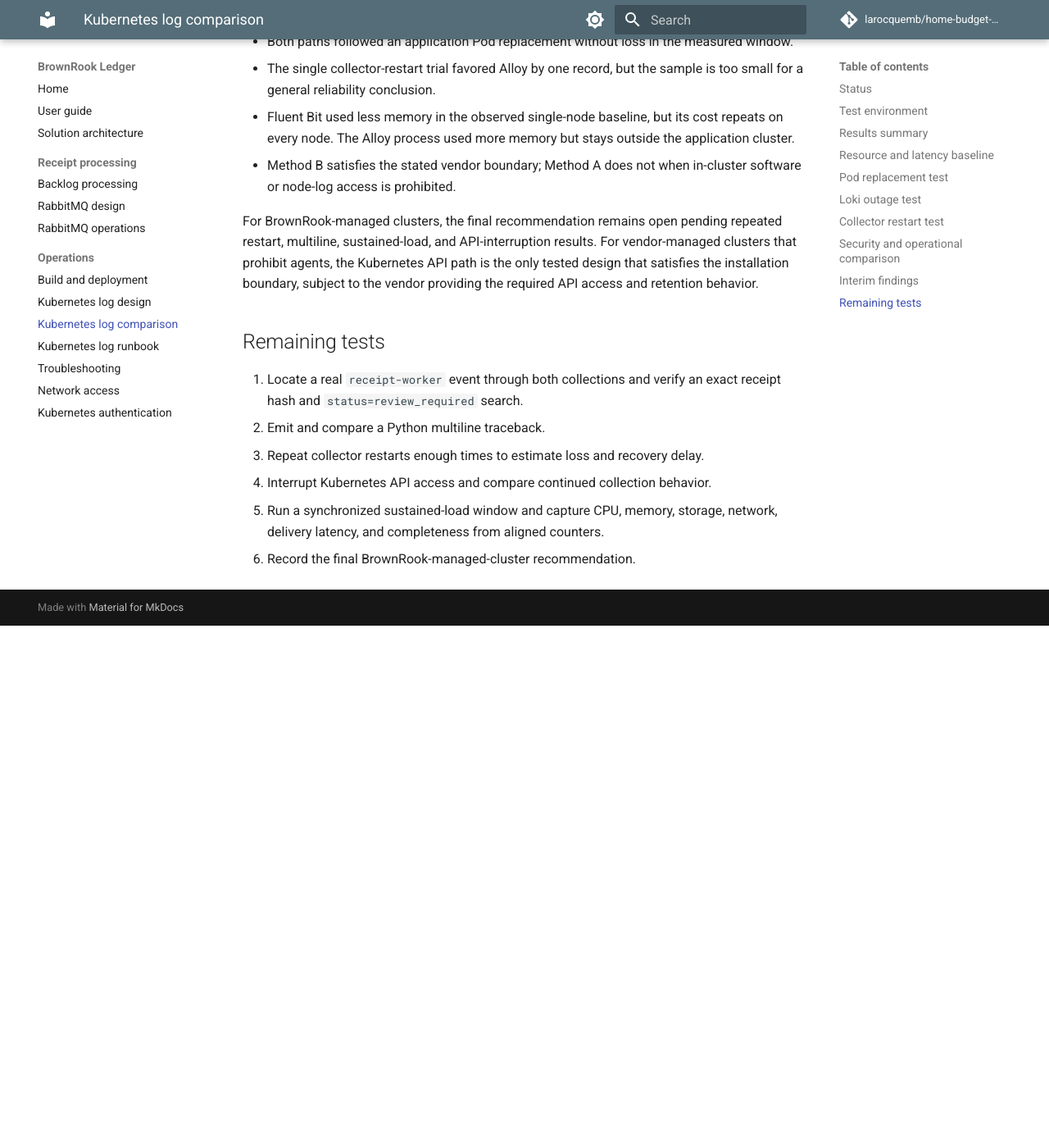
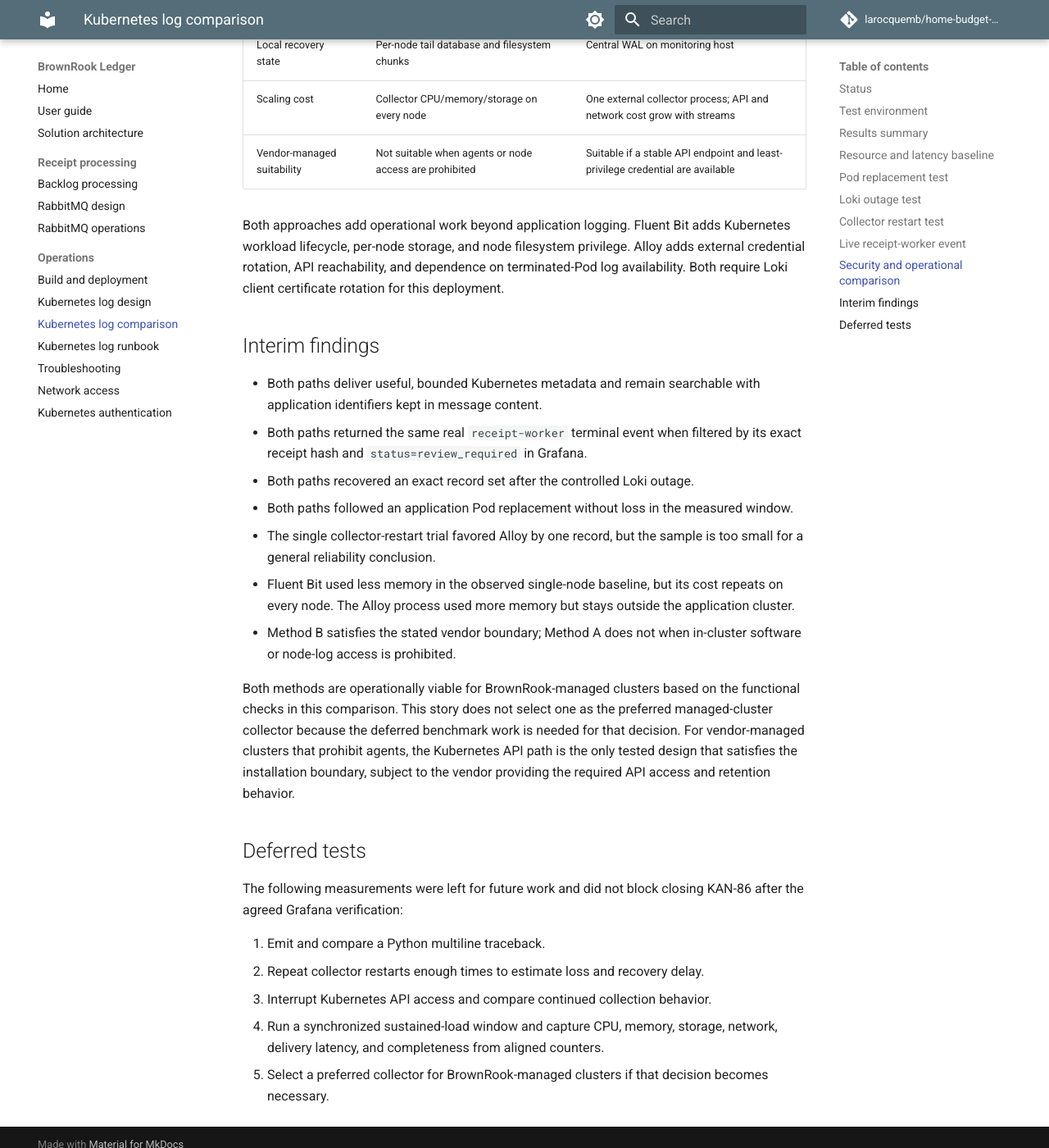
Before and after one commit to larocquemb/home-budget-pipeline, an MkDocs documentation site: the page built from docs/log-collection-comparison.md, in a window 1280 px wide and 1400 px high, scrolled down 4883 px. Shown: the whole window at 82% size. Built offline with MkDocs 1.6.1 and Material for MkDocs 9.7.7, drawn with Linux system fonts in a browser that asks for light colours; comment, search, counter and statistics services are not loaded; before the commit the page ends 5646 px from its top, so only the background shows below that; some of the changed text lies outside the part shown.

Commit message:
KAN-86: Close log collection comparison

```diff
--- a/docs/log-collection-comparison.md
+++ b/docs/log-collection-comparison.md
@@ -9,10 +9,11 @@
 ## Status
 
 The production topology, mandatory Loki mTLS, Grafana access, Pod replacement,
-Loki outage, and one collector-restart trial were verified on 2026-09-14. The
-comparison is not final. A live receipt-worker event, multiline traceback,
-Kubernetes API interruption, repeated restart trials, sustained resource use,
-and network use remain to be measured.
+Loki outage, one collector-restart trial, and a live receipt-worker event were
+verified on 2026-09-14. KAN-86 was accepted as complete after both collection
+methods returned the same live application event through Grafana. The broader
+benchmark tests listed below were deliberately deferred and are not required
+for this functional-verification scope.
 
 ## Test environment
 
@@ -46,6 +47,7 @@
 | Test | Fluent Bit | Kubernetes API and Alloy | Observation |
 | --- | --- | --- | --- |
 | Initial dual delivery | Probe present | Probe present | Grafana returned both `collection` values |
+| Live receipt-worker event | Exact terminal event present | Exact terminal event present | Both paths returned the same receipt hash and `status=review_required` through Grafana |
 | Application Pod replacement | 46 old-Pod and 50 replacement-Pod records | 46 old-Pod and 50 replacement-Pod records | Exact counts for both Pod identities |
 | Loki outage and recovery | 269/269 unique, no gaps or duplicates | 269/269 unique, no gaps or duplicates | Exact sequence sets matched after recovery |
 | Collector restart | 166/167 unique, sequence 114 missing, no duplicates | 167/167 unique, no gaps or duplicates | One Fluent Bit record gap in this trial |
@@ -130,6 +132,20 @@
 settled query. The final observation is therefore one Fluent Bit gap and no
 Alloy gaps or duplicates in this single trial.
 
+## Live receipt-worker event
+
+During a real OCR reprocessing run, the worker emitted a terminal event for
+receipt hash
+`0774172aab99fddba9b689b7b62b23db7ac0f23ae263d79c7bcfb8f2227cbc96`
+with `status=review_required`. A Grafana datasource-proxy query filtered on the
+`receipt-worker` container, exact hash, and exact status. Grafana returned the
+same event from Pod `receipt-worker-65888f8744-tf226` in both the `fluent-bit`
+and `kubernetes-api` collections. The API-collected form retained a trailing
+newline; the application message content otherwise matched exactly.
+
+This proves that both paths can carry and search a real application terminal
+event through the user-facing Grafana query path, not only synthetic probes.
+
 ## Security and operational comparison
 
 | Dimension | Fluent Bit node agent | External Alloy API collector |
@@ -153,6 +169,8 @@
 
 - Both paths deliver useful, bounded Kubernetes metadata and remain searchable
   with application identifiers kept in message content.
+- Both paths returned the same real `receipt-worker` terminal event when
+  filtered by its exact receipt hash and `status=review_required` in Grafana.
 - Both paths recovered an exact record set after the controlled Loki outage.
 - Both paths followed an application Pod replacement without loss in the
   measured window.
@@ -164,19 +182,23 @@
 - Method B satisfies the stated vendor boundary; Method A does not when
   in-cluster software or node-log access is prohibited.
 
-For BrownRook-managed clusters, the final recommendation remains open pending
-repeated restart, multiline, sustained-load, and API-interruption results. For
-vendor-managed clusters that prohibit agents, the Kubernetes API path is the
-only tested design that satisfies the installation boundary, subject to the
-vendor providing the required API access and retention behavior.
+Both methods are operationally viable for BrownRook-managed clusters based on
+the functional checks in this comparison. This story does not select one as
+the preferred managed-cluster collector because the deferred benchmark work is
+needed for that decision. For vendor-managed clusters that prohibit agents,
+the Kubernetes API path is the only tested design that satisfies the
+installation boundary, subject to the vendor providing the required API access
+and retention behavior.
 
-## Remaining tests
+## Deferred tests
 
-1. Locate a real `receipt-worker` event through both collections and verify an
-   exact receipt hash and `status=review_required` search.
-2. Emit and compare a Python multiline traceback.
-3. Repeat collector restarts enough times to estimate loss and recovery delay.
-4. Interrupt Kubernetes API access and compare continued collection behavior.
-5. Run a synchronized sustained-load window and capture CPU, memory, storage,
+The following measurements were left for future work and did not block closing
+KAN-86 after the agreed Grafana verification:
+
+1. Emit and compare a Python multiline traceback.
+2. Repeat collector restarts enough times to estimate loss and recovery delay.
+3. Interrupt Kubernetes API access and compare continued collection behavior.
+4. Run a synchronized sustained-load window and capture CPU, memory, storage,
    network, delivery latency, and completeness from aligned counters.
-6. Record the final BrownRook-managed-cluster recommendation.
+5. Select a preferred collector for BrownRook-managed clusters if that decision
+   becomes necessary.
```
